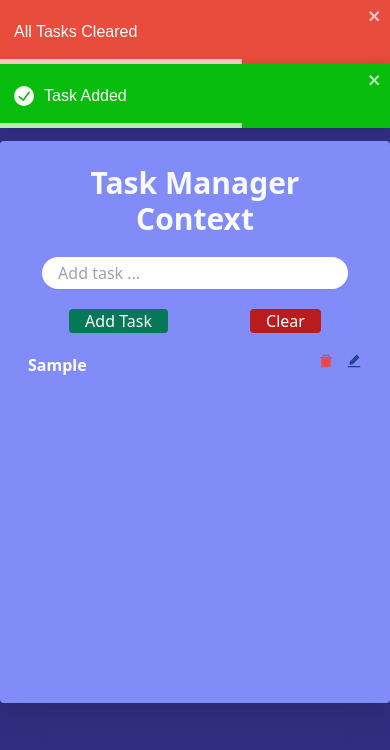
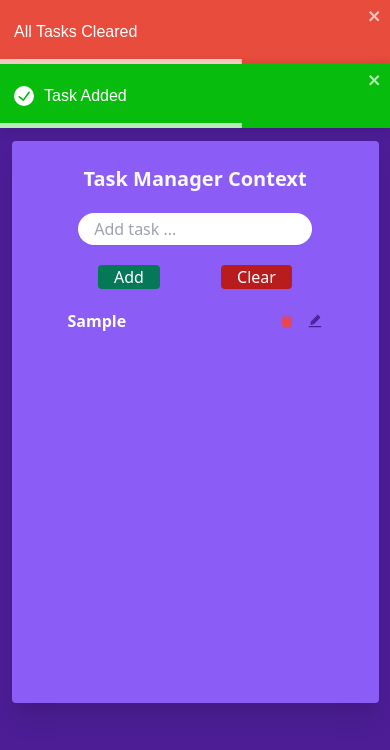
Before and after one commit to SamanKeighobadi/task-manager, a React (Create React App) app: page / in a window 390 px wide. Both pictures are taken after typing "Sample" into the empty fields and a click on the button "Clear". Shown: the top 750 px of the page. Built offline with nearby package versions, Linux system fonts and the light colour scheme.

Commit message:
style: change colors and make better responsive

```diff
--- a/src/Components/App.js
+++ b/src/Components/App.js
@@ -9,9 +9,9 @@ import { ToastContainer } from "react-toastify";
 
 const App = () => {
   return (
-    <div className="h-screen bg-indigo-900 flex justify-center items-center">
+    <div className="h-screen bg-purple-900 flex justify-center items-center">
       <TaskListContextProvider>
-        <div className="bg-indigo-400 overflow-y-auto rounded max-w-lg h-4/6 py-3 px-7 shadow-xl">
+        <div className="bg-purple-500 overflow-y-auto rounded   h-4/6 py-3 px-14 lg:px-7 sm:px-10 md:px-12 shadow-xl">
           <Header />
           <TaskForm />
           <TaskList />
--- a/src/Components/Header.jsx
+++ b/src/Components/Header.jsx
@@ -3,7 +3,7 @@ import React from 'react';
 const Header = () => {
     return (
         <div className='text-center'>
-            <h1 className='font-bold text-3xl py-3 text-gray-50'>Task Manager Context</h1>
+            <h1 className='font-bold text-xl lg:text-3xl md:text-3xl sm:text-2xl py-3 text-gray-50'>Task Manager Context</h1>
         </div>
     );
 };
--- a/src/Components/Task.jsx
+++ b/src/Components/Task.jsx
@@ -8,13 +8,13 @@ const Task = ({ task, id }) => {
   const { deleteTask, findTask } = useContext(TaskListContext);
 
   return (
-    <div className='my-3  flex justify-between align-middle'>
+    <div className='my-3  flex justify-between items-center'>
       <h3 className='text-white font-semibold'>{task}</h3>
       <div className='flex '>
         <span className='pr-3 text-red-500' onClick={() => deleteTask(id)}>
           <AiTwotoneDelete className=' cursor-pointer' />
         </span>{" "}
-        <span className="text-blue-900" onClick={() => findTask(id)}>
+        <span className="text-purple-900" onClick={() => findTask(id)}>
           <AiTwotoneEdit className=' cursor-pointer' />
         </span>{" "}
       </div>
--- a/src/Components/TaskForm.jsx
+++ b/src/Components/TaskForm.jsx
@@ -47,7 +47,7 @@ const TaskForm = () => {
             type="submit"
             className="bg-green-700 py-0 px-4 rounded text-white hover:bg-green-600 "
           >
-            {editTask ? "Edit Task" : "Add Task"}
+            {editTask ? "Edit" : "Add "}
           </button>
           <button
             onClick={clearTask}
```
